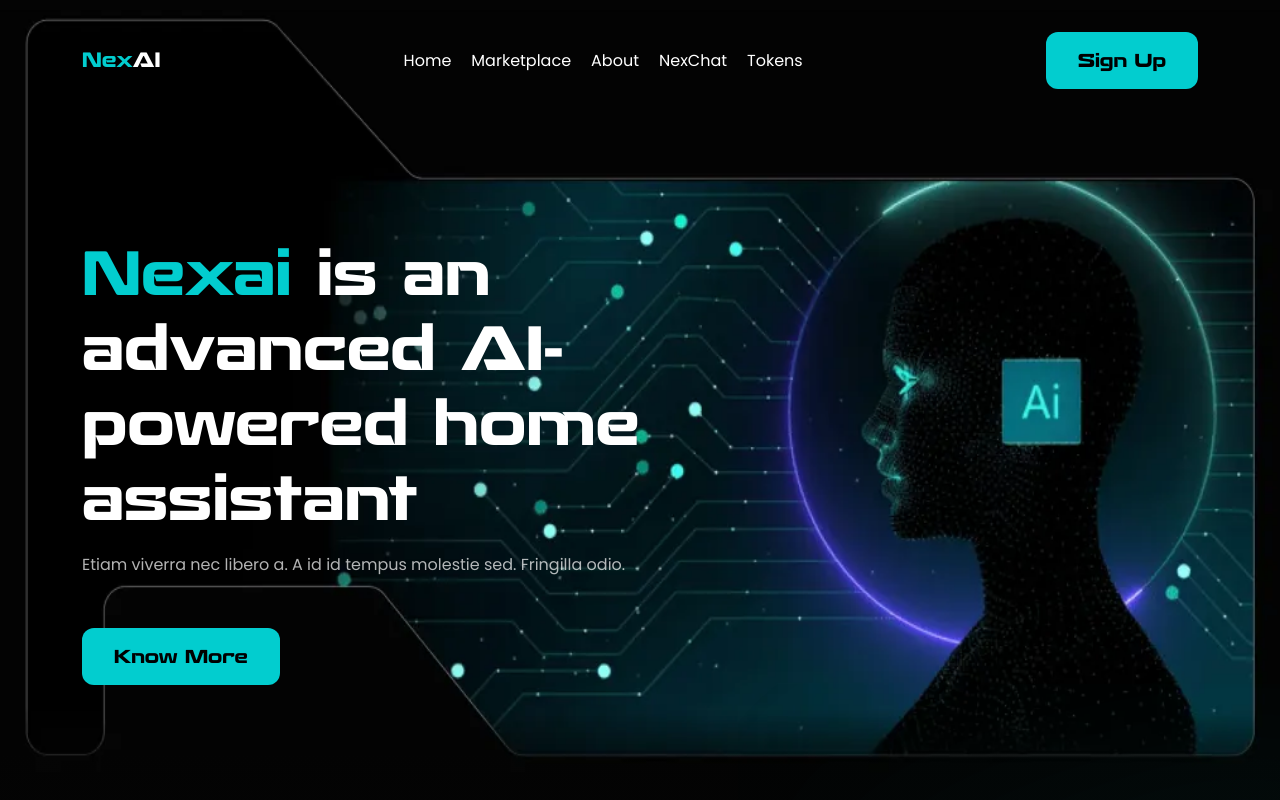
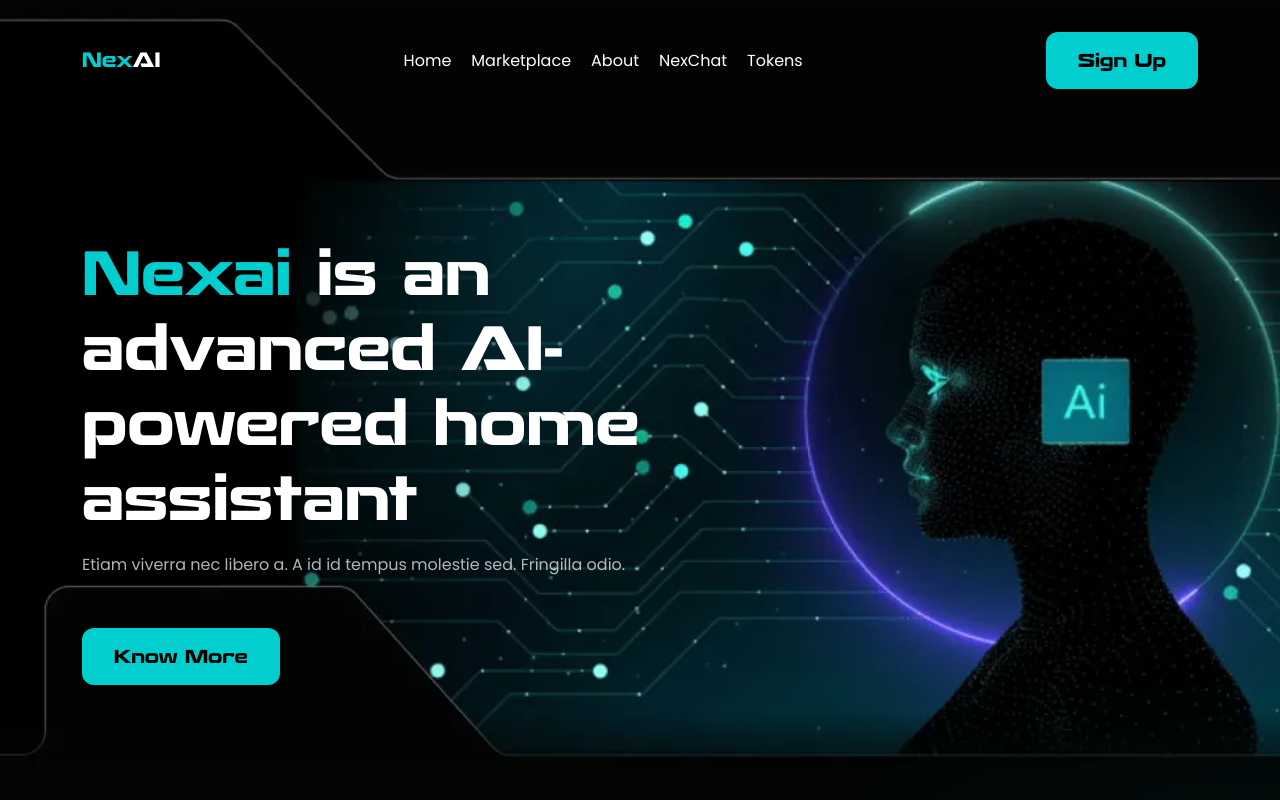
Before and after one commit to GopalAror/NexAi, a React (Create React App) app: page / in a window 1280 px wide. Shown: the top 800 px of the page. Built offline with nearby package versions, Linux system fonts and the light colour scheme.

Commit message:
bg-cover

```diff
--- a/src/App.js
+++ b/src/App.js
@@ -27,7 +27,7 @@ function App() {
     <div>
       {loading ? (<div><Loader /></div>) : (<div className="bg-[#040404]">
         <div className=' md:py-[10px] relative overflow-x-clip'>
-          <div className='bg-[url(./assets/images/bg-hero.webp)] w-full bg-full max-md:bg-cover bg-no-repeat min-h-screen bg-center flex flex-col'>
+          <div className='bg-[url(./assets/images/bg-hero.webp)] w-full bg-cover bg-no-repeat min-h-screen bg-center flex flex-col'>
             <MyNav />
             <Header />
           </div>
```
